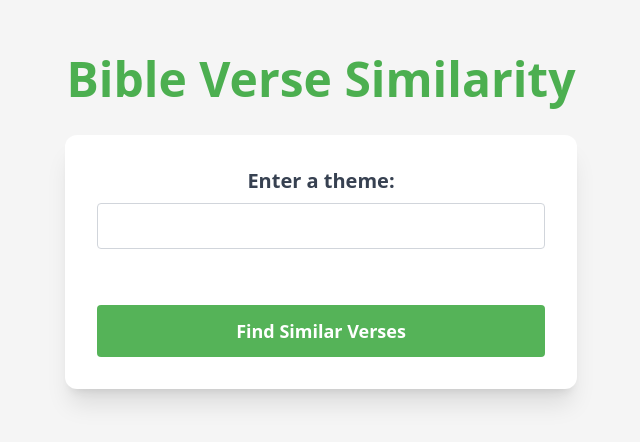
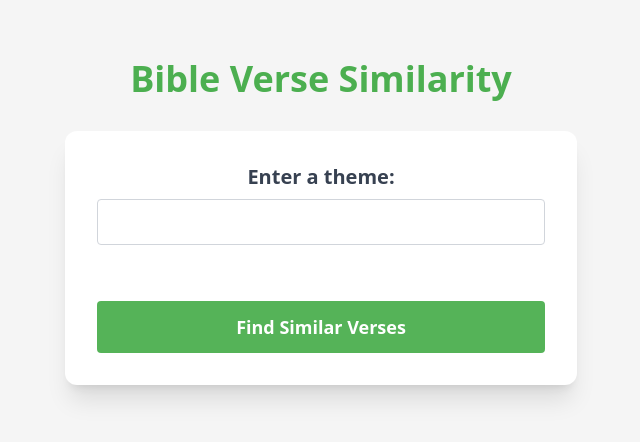
Before and after one commit to Namit2111/bible-verse-finder, a Next.js app in the folder bible-app/: page / in a window 1280 px wide. Shown: the part 178-620 px from the top of the page, without its empty margins (319-959 px from the left). Built offline with nearby package versions, Linux system fonts and the light colour scheme.

Commit message:
feat(Nextjs): make nextjs ui reponsive

```diff
--- a/bible-app/app/components/VerseSearch.tsx
+++ b/bible-app/app/components/VerseSearch.tsx
@@ -38,14 +38,14 @@ export default function VerseSearch() {
 				}
     };
 
-	const filteredVerses = verses && verses.results.filter((result) => result[1] > 0);
+		const filteredVerses = verses && verses.results.filter((result) => result[1] > 0);
 
     return (
-        <div className="flex flex-col min-h-screen items-center justify-center p-8 sm:p-20 gap-8">
-            <h1 className="text-5xl font-bold text-center text-siteColor">
+        <div className="flex flex-col min-h-screen items-center justify-center p-8 gap-8 max-sm:m-auto">
+            <h1 className="text-2xl sm:text-4xl font-extrabold sm:font-bold text-center text-siteColor">
                 Bible Verse Similarity
             </h1>
-				<form onSubmit={handleSubmit} className="flex flex-col items-center gap-2 bg-white p-8 rounded-xl shadow-xl w-[32rem]">
+						<form onSubmit={handleSubmit} className="flex flex-col items-center gap-2 bg-white p-8 rounded-xl shadow-xl w-full sm:w-[32rem]">
                 <p className="text-xl font-bold text-gray-700">Enter a theme:</p>
                 <input
                     type="text"
@@ -54,23 +54,23 @@ export default function VerseSearch() {
 										required
                     className="p-2 border border-gray-300 rounded w-full mb-8 text-lg"
 								/>
-								{error && <p className="text-red-500">{error}</p>}
+								{error && <p className="text-red-500 mt-[-6px]">{error}</p>}
                 <button
                     type="submit"
-                    className="bg-siteColor/95 text-white py-3 px-6 w-full rounded mt-4 hover:bg-siteColor text-center text-lg font-semibold">
+                    className="bg-siteColor/95 text-white py-3 px-6 w-full rounded mt-4 hover:bg-siteColor text-center text-lg max-xs:text-sm font-semibold">
                     Find Similar Verses
                 </button>
             </form>
 						{/* Display results if any are available */}
 						{verses && (
 								<div className="flex flex-col items-center gap-4">
-										<h2 className="text-3xl font-bold text-gray-700">Results for "{verses.user_input}"</h2>
+										<h2 className="text-xl sm:text-3xl font-bold text-gray-700">Results for "{verses.user_input}"</h2>
 										{filteredVerses?.length === 0 ? (
-												<p className="text-xl font-bold text-gray-600">
+												<p className="text-sm sm:text-xl font-bold text-gray-600 text-center">
 												Your search returned void 😅, good news God's word never does! Try another search 🔎
 												</p>
 										) :
-												<ul className="flex flex-col gap-4 w-[80%] text-gray-600">
+												<ul className="flex flex-col gap-4 w-full sm:w-[80%] text-gray-600">
 													{filteredVerses?.map((result, index) => (
 															<li
 																key={index}
--- a/bible-app/app/page.tsx
+++ b/bible-app/app/page.tsx
@@ -2,8 +2,8 @@ import VerseSearch from "./components/VerseSearch";
 
 export default function Home() {
     return (
-        <main className="flex min-h-screen flex-col items-center justify-between">
+        <div className="min-h-screen">
             <VerseSearch />
-        </main>
+        </div>
     );
 }
--- a/bible-app/tailwind.config.ts
+++ b/bible-app/tailwind.config.ts
@@ -1,4 +1,5 @@
 import type { Config } from "tailwindcss"
+const defaultTheme = require("tailwindcss/defaultTheme");
 
 const config = {
   darkMode: ["class"],
@@ -10,6 +11,10 @@ const config = {
 	],
   prefix: "",
   theme: {
+    screens: {
+			xs: "336px",
+			...defaultTheme.screens,
+		},
     container: {
       center: true,
       padding: "2rem",
```
